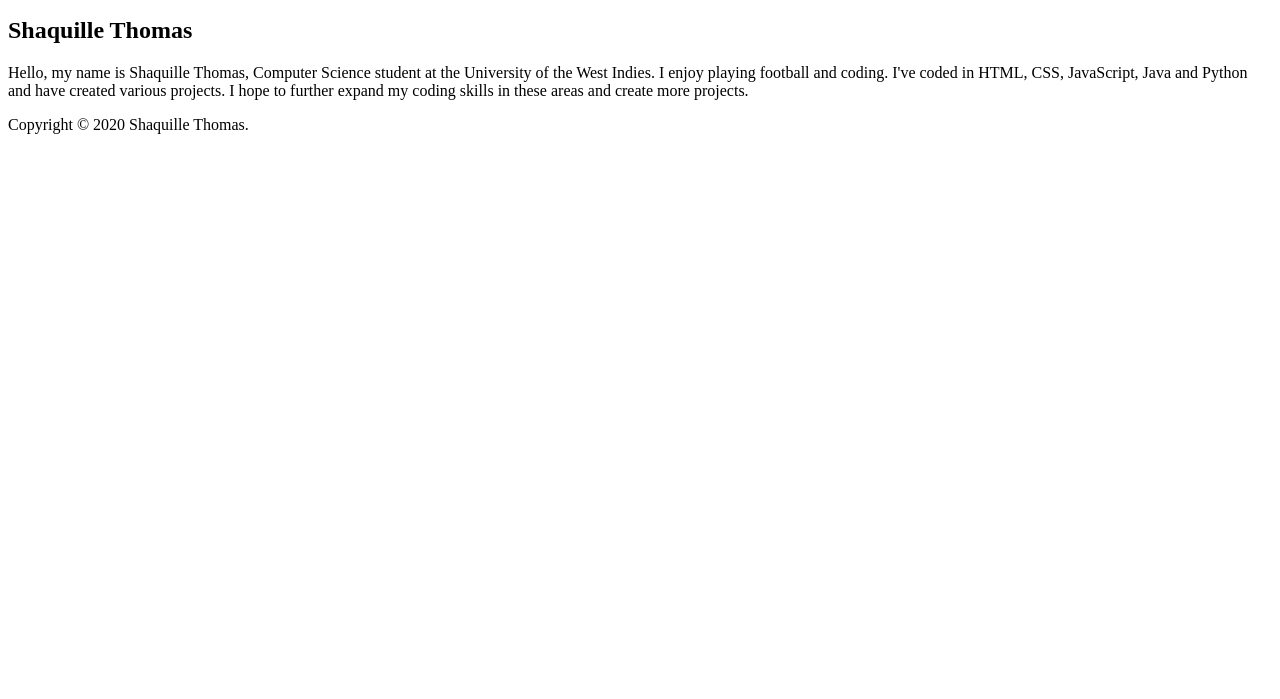
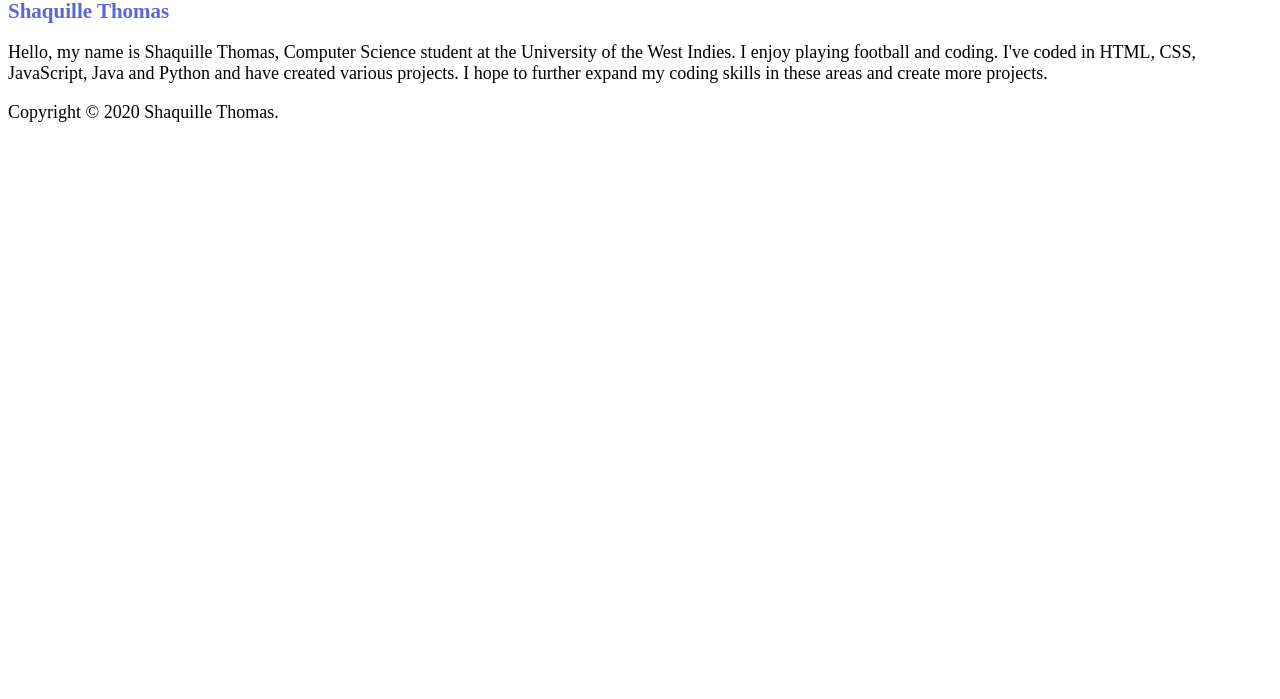
Before and after one commit to CoderJess/info2180-lab1, a plain HTML site: page index.html in a window 1280 px wide. Shown: the part 101-800 px from the top of the page. Drawn offline with Linux system fonts and the light colour scheme.

Commit message:
Added index.html

```diff
--- a/index.html
+++ b/index.html
@@ -3,7 +3,8 @@
     <head>
         <meta charset="UTF-8">
         <meta name="viewport" content="width=device-width, initial-scale=1.0">
-        <link rel="stylesheet" href="stylesheet.css">
+        <meta http-equiv="X-UA-Compatible" content="ie=edge">
+        <link rel="stylesheet" href="styles.css">
         <title>INFO2180-Lab 1</title>
     </head>
     <body>
```
